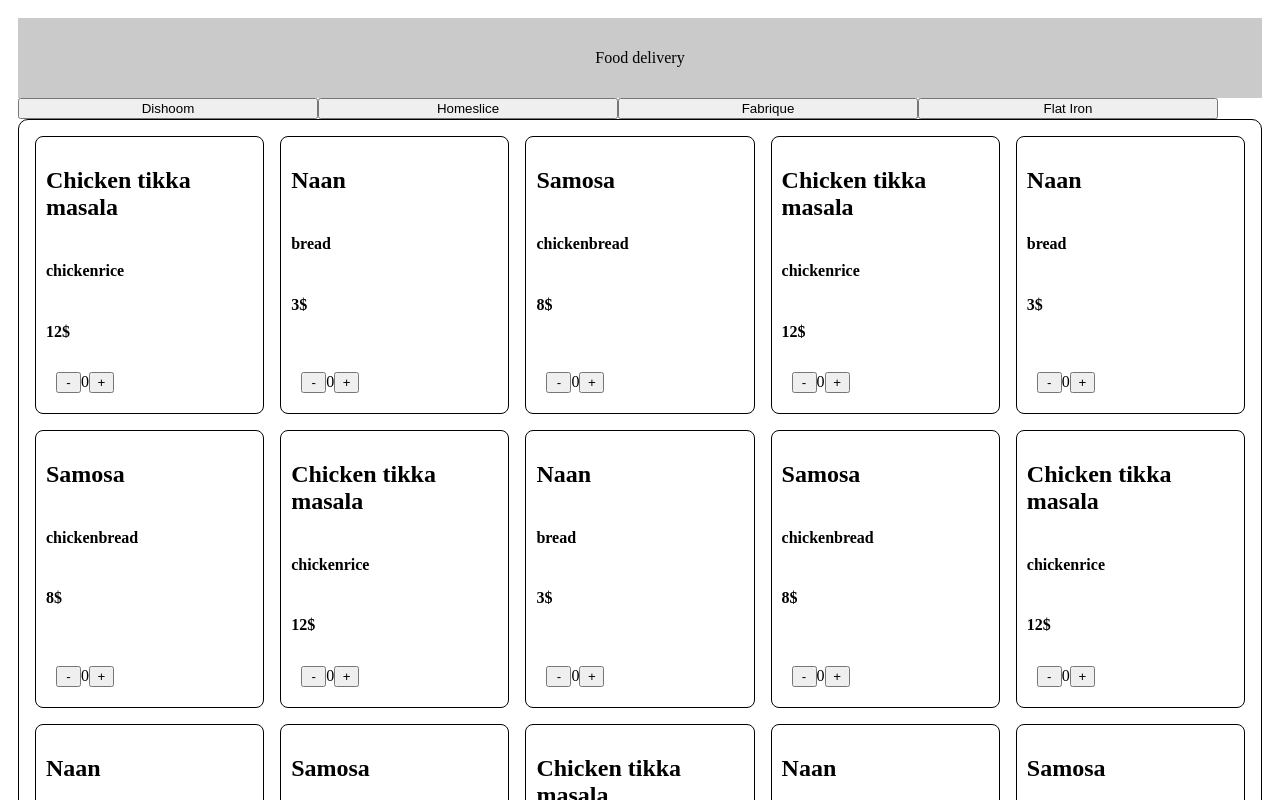
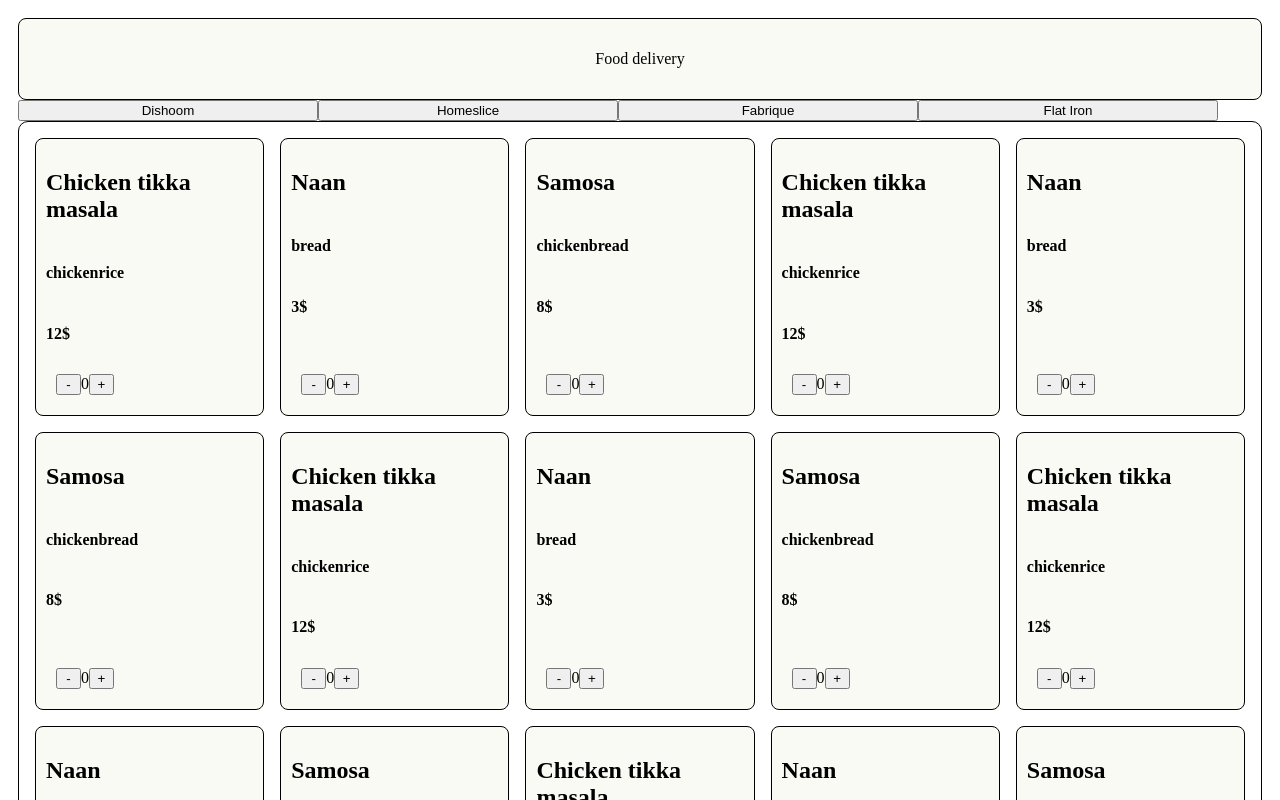
Before and after one commit to didsterio/react-training, a React (Vite) app in the folder food-delivery/: page / in a window 1280 px wide. Shown: the top 800 px of the page. Built offline with nearby package versions, Linux system fonts and the light colour scheme.

Commit message:
hw-5 fix

```diff
--- a/food-delivery/src/components/header/header.module.css
+++ b/food-delivery/src/components/header/header.module.css
@@ -3,6 +3,7 @@
   justify-content: center;
   align-items: center;
   height: 80px;
-  background-color: rgb(202, 202, 202);
-  border: 1x solid black;
+  background-color: #fafaf5;
+  border-radius: 8px;
+  border: 1px solid black;
 }
--- a/food-delivery/src/components/mainView/mainView.jsx
+++ b/food-delivery/src/components/mainView/mainView.jsx
@@ -1,5 +1,4 @@
 import { restaurants } from "../../mock";
-import { ProgressBar } from "../progressbar/progressbar";
 import { Restaurant } from "../restaurant/restaurant";
 import { useState } from "react";
 import styles from "./MainView.module.css";
@@ -15,7 +14,7 @@ export const MainView = ({ restaurantId }) => {
       <div className={styles.MainView}>
         {restaurants.map(({ id, name, menu, reviews }) => (
           <button
-            style={{ flex: 1, width: "300px" }}
+            className={styles.restaurantbutton}
             key={id}
             onClick={() => setCurrentRestaurantId(id)}
           >
--- a/food-delivery/src/components/mainView/mainView.module.css
+++ b/food-delivery/src/components/mainView/mainView.module.css
@@ -4,3 +4,8 @@
   width: 100%;
   padding: 10px;
 }
+
+.restaurantbutton {
+  flex: 1;
+  width: 300px;
+}
--- a/food-delivery/src/components/progressbar/progressbar.jsx
+++ b/food-delivery/src/components/progressbar/progressbar.jsx
@@ -1,7 +1,7 @@
-import "./Progressbar.css";
+import styles from "./progressbar.module.css";
 import { useProgress } from "./useprogress";
 
 export const ProgressBar = () => {
   const value = useProgress();
-  return <div className="progress-bar" style={{ width: value }}></div>;
+  return <div className={styles.progressbarv} style={{ width: value }}></div>;
 };
--- a/food-delivery/src/components/progressbar/progressbar.css
+++ b/food-delivery/src/components/progressbar/progressbar.module.css
@@ -1,4 +1,4 @@
-.progress-bar {
+.progressbarv {
   background-color: #2ce61b;
   top: 0;
   position: fixed;
--- a/food-delivery/src/components/restaurant/restaurant.module.css
+++ b/food-delivery/src/components/restaurant/restaurant.module.css
@@ -6,3 +6,9 @@
   grid-template-columns: repeat(auto-fill, minmax(200px, 1fr));
   gap: 16px;
 }
+
+.restContainerTitle {
+  display: flex;
+  justify-content: center;
+  align-items: center;
+}
--- a/food-delivery/src/components/reviews/reviews.module.css
+++ b/food-delivery/src/components/reviews/reviews.module.css
@@ -5,7 +5,6 @@
 
   grid-template-columns: repeat(auto-fill, minmax(200px, 1fr));
   gap: 16px;
-  /* width: 100%; */
 }
 
 .reviewsElements {
@@ -14,7 +13,6 @@
   display: grid;
   grid-template-columns: repeat(auto-fill, minmax(200px, 1fr));
   gap: 16px;
-  /* width: 100%; */
 }
 
 .reviewsTitle {
--- a/food-delivery/src/components/tiles/dishtile.module.css
+++ b/food-delivery/src/components/tiles/dishtile.module.css
@@ -5,4 +5,5 @@
   border: 1px solid black;
   padding: 10px;
   line-height: normal;
+  background-color: #fafaf5;
 }
```
